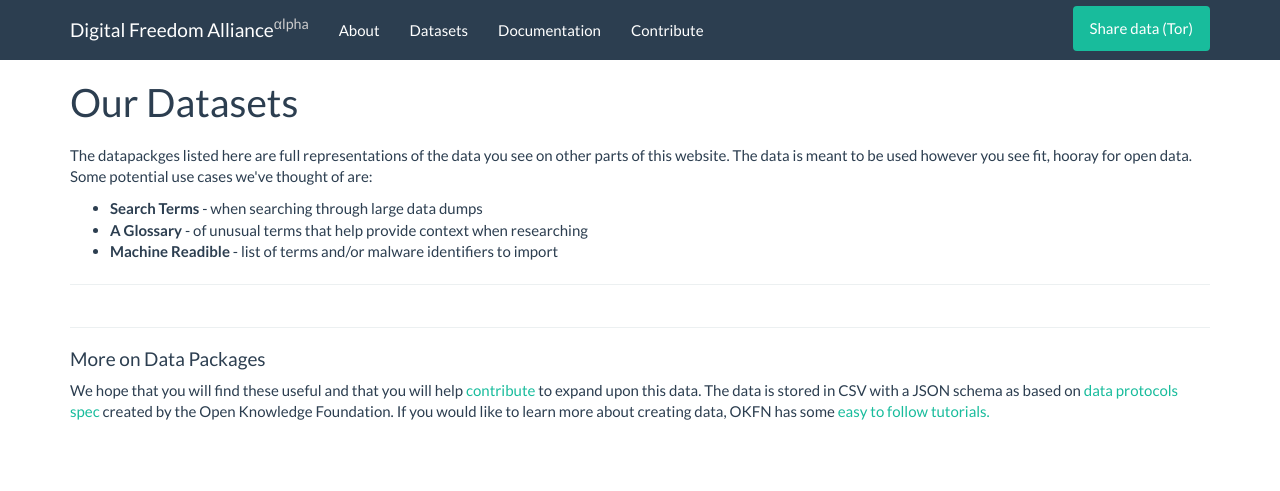
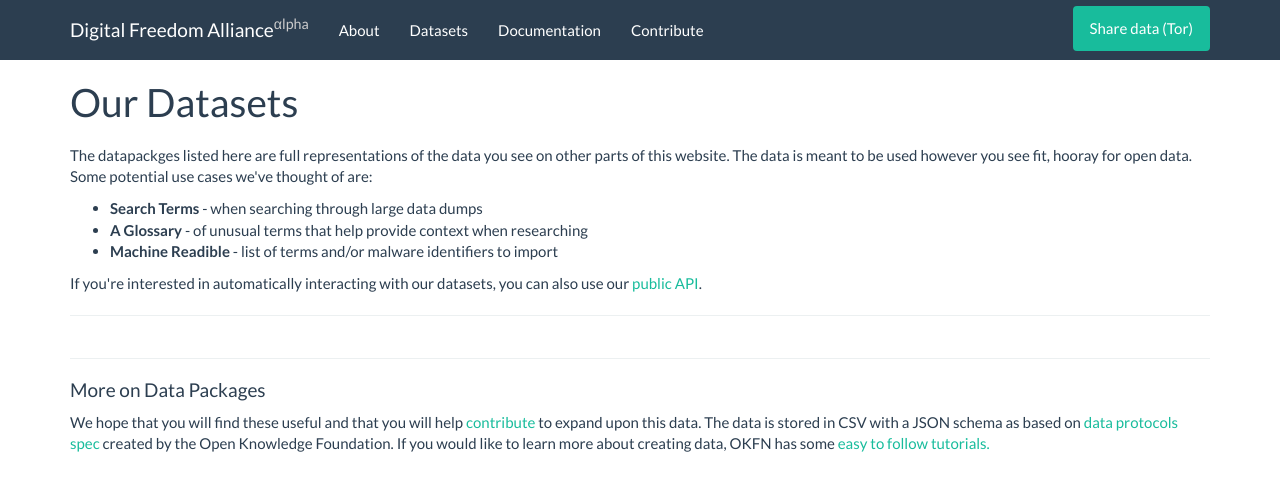
Before and after one commit to digitalfreedom/website, a Jekyll site: the page built from datasets.html, in a window 1280 px wide. Shown: the top 491 px of the page. Built offline with Jekyll 4.4.1, drawn with Linux system fonts in a browser that asks for light colours.

Commit message:
Added comment on API

```diff
--- a/datasets.html
+++ b/datasets.html
@@ -26,6 +26,7 @@ permalink: /datasets/
     <li><strong>A Glossary</strong> - of unusual terms that help provide context when researching</li>
     <li><strong>Machine Readible</strong> - list of terms and/or malware identifiers to import</li>
   </ul>
+  <p>If you're interested in automatically interacting with our datasets, you can also use our <a href="/docs/">public API</a>.</p>
 </div>
 
 <hr>
```
